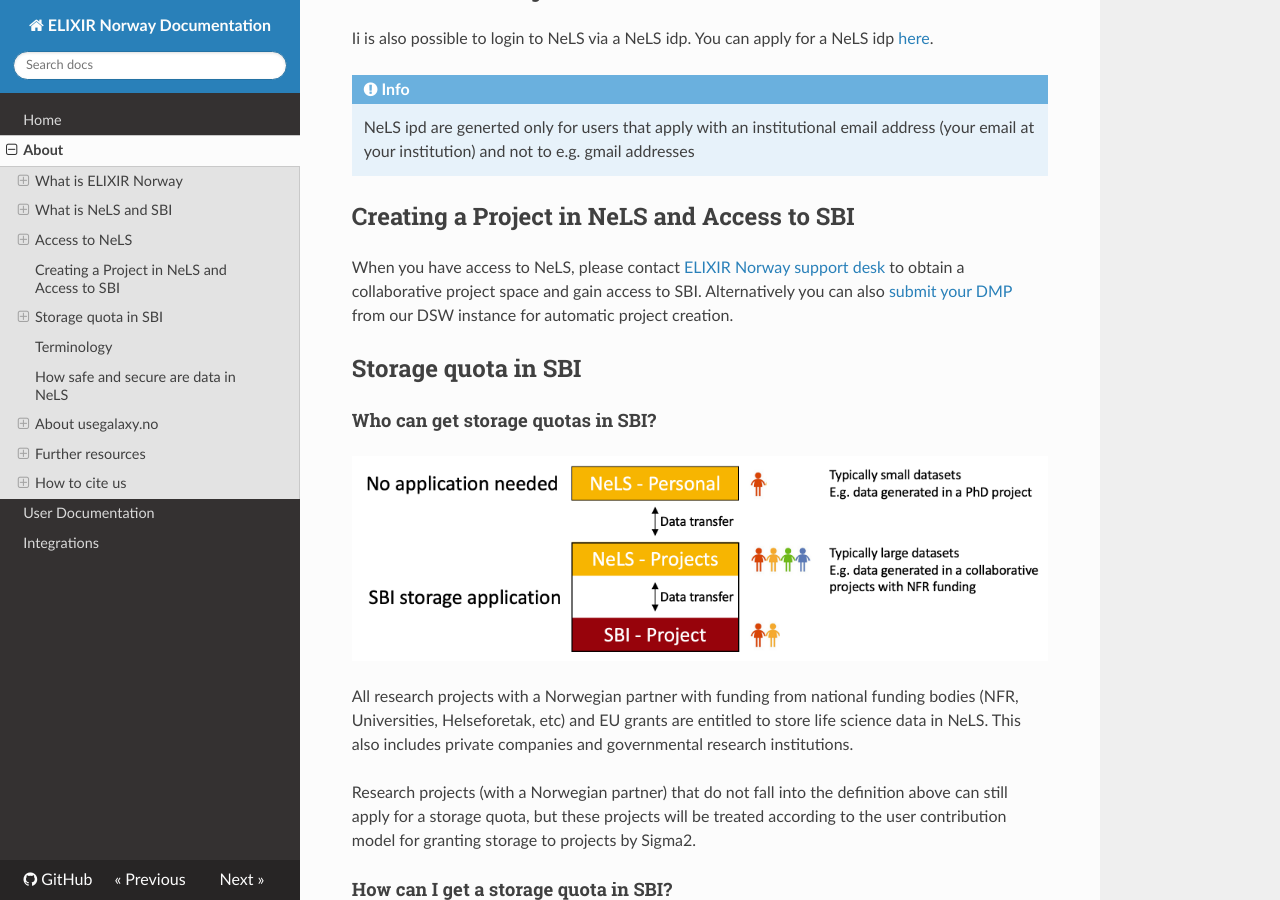
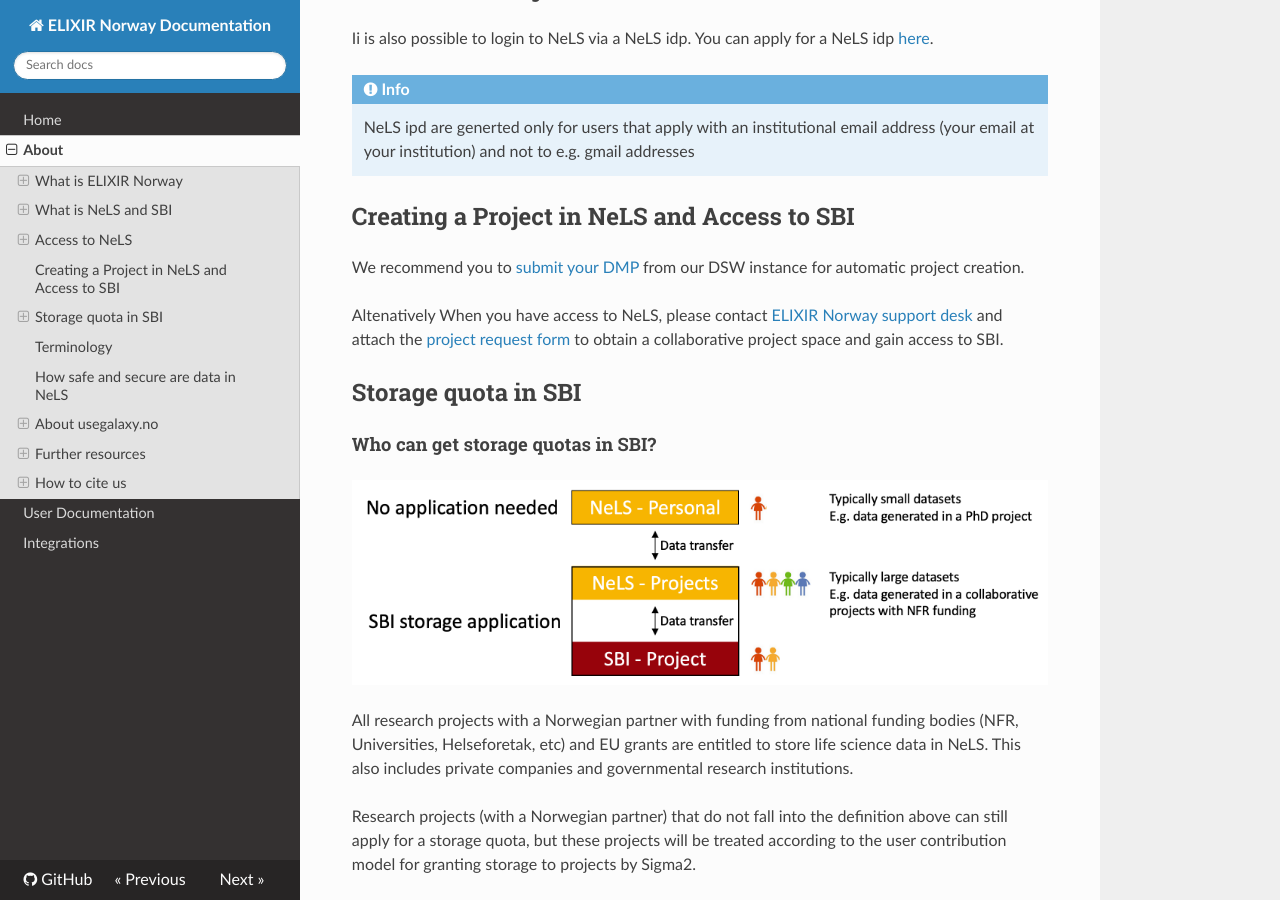
Before and after one commit to elixir-no-nels/nels-docs, an MkDocs documentation site: the page built from docs/about.md, in a window 1280 px wide and 900 px high, scrolled down 2553 px. Built offline with MkDocs 1.6.1, drawn with Linux system fonts in a browser that asks for light colours; nearby versions of some CDN libraries.

Commit message:
Revise project creation instructions for NeLS
Updated instructions for creating a project in NeLS and clarified the process for contacting support.

```diff
--- a/docs/about.md
+++ b/docs/about.md
@@ -63,8 +63,9 @@
      NeLS ipd are generted only for users that apply with an institutional email address (your email at your institution) and not to e.g. gmail addresses
 
 ## Creating a Project in NeLS and Access to SBI
-When you have access to NeLS, please contact [ELIXIR Norway support desk](mailto:support@elixir.no?subject=New NeLS project) to obtain a collaborative project space and gain access to SBI.
-Alternatively you can also [submit your DMP](integrations.html#data-stewardship-wizard) from our DSW instance for automatic project creation.
+We recommend you to [submit your DMP](integrations.html#data-stewardship-wizard) from our DSW instance for automatic project creation.
+
+Altenatively When you have access to NeLS, please contact [ELIXIR Norway support desk](mailto:support@elixir.no?subject=New NeLS project) and attach the [project request form](https://github.com/elixir-no-nels/nels-docs/blob/main/docs/files/ELIXIR_Norway_StorageRequestForm_rev2024.xlsx) to obtain a collaborative project space and gain access to SBI.
 
 ## Storage quota in SBI
 #### Who can get storage quotas in SBI?
```
